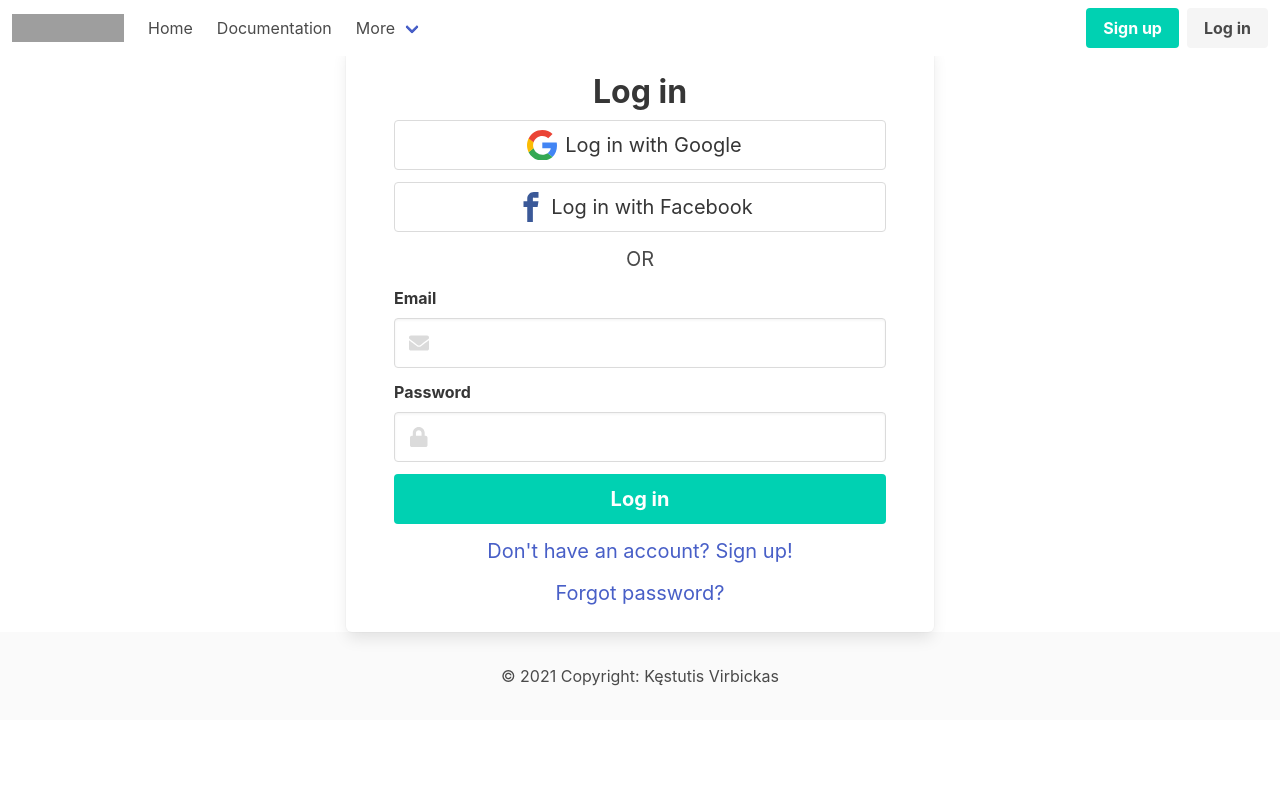
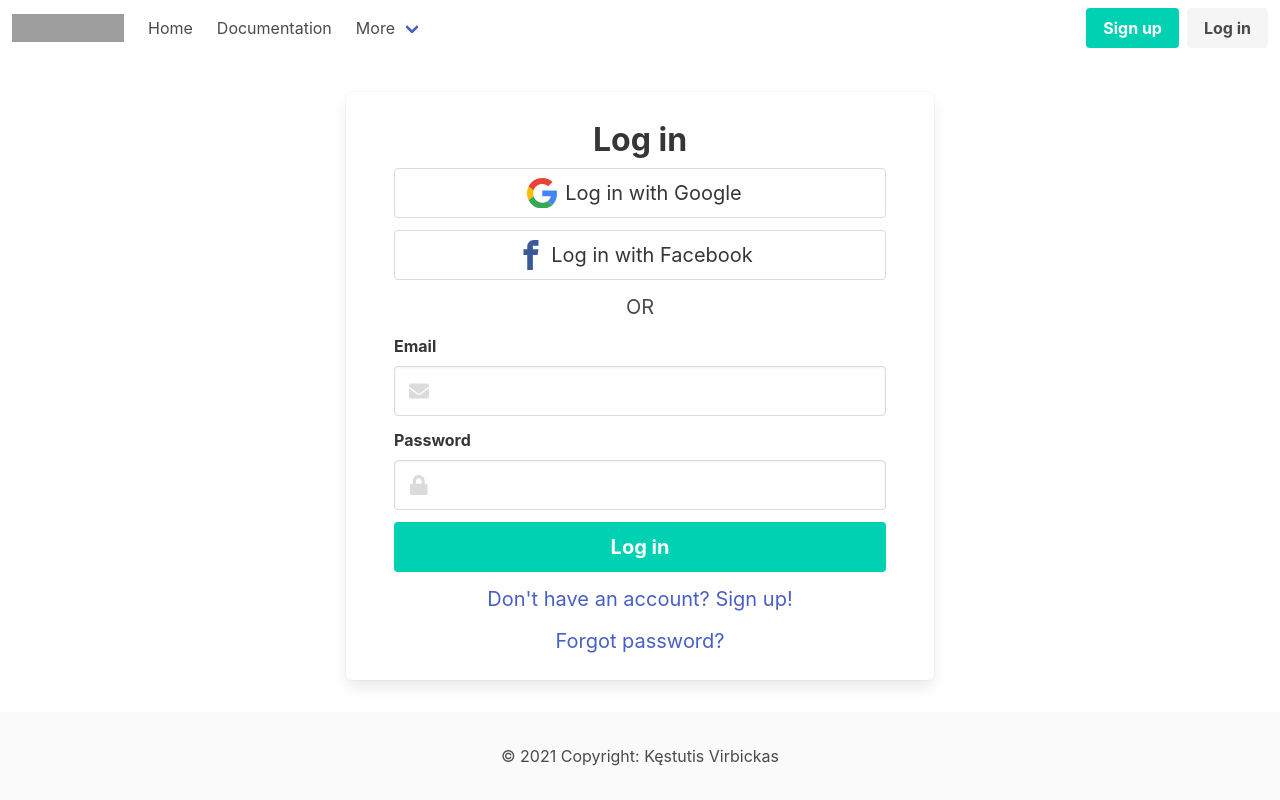
Before and after one commit to kestvir/recipe-reader-node-react, a React (Create React App) app in the folder client/: page /login in a window 1280 px wide. Built offline with nearby package versions, Linux system fonts and the light colour scheme; no server answers; grey boxes are pictures that could not be loaded.

Commit message:
added sections

```diff
--- a/client/src/components/Auth/ForgotPassword.tsx
+++ b/client/src/components/Auth/ForgotPassword.tsx
@@ -56,6 +56,7 @@ const ForgotPassword: React.FC<ForgotPasswordProps> = ({}) => {
   }
 
   return (
+    <section className="section">
       <div className="container">
         <div className="columns mb-0">
           <div className="column is-half is-offset-one-quarter box px-6 py-5">
@@ -103,6 +104,7 @@ const ForgotPassword: React.FC<ForgotPasswordProps> = ({}) => {
           </div>
         </div>
       </div>
+    </section>
   );
 };
 
--- a/client/src/components/Auth/Login.tsx
+++ b/client/src/components/Auth/Login.tsx
@@ -61,6 +61,7 @@ const Login: React.FC<LoginProps> = ({}) => {
   }
 
   return (
+    <section className="section">
       <div className="container">
         <div className="columns mb-0">
           <div className="column is-half is-offset-one-quarter box px-6 py-5">
@@ -119,6 +120,7 @@ const Login: React.FC<LoginProps> = ({}) => {
           </div>
         </div>
       </div>
+    </section>
   );
 };
 
--- a/client/src/components/Auth/ResetPassword.tsx
+++ b/client/src/components/Auth/ResetPassword.tsx
@@ -139,6 +139,7 @@ const ResetPassword: React.FC<ResetPasswordProps> = ({}) => {
   }
 
   return (
+    <section className="section">
       <div className="container">
         <div className="columns mb-0">
           <div className="column is-half is-offset-one-quarter box px-6 py-5">
@@ -189,6 +190,7 @@ const ResetPassword: React.FC<ResetPasswordProps> = ({}) => {
           </div>
         </div>
       </div>
+    </section>
   );
 };
 
--- a/client/src/components/Auth/Signup.tsx
+++ b/client/src/components/Auth/Signup.tsx
@@ -86,6 +86,7 @@ const Signup: React.FC<SignupProps> = ({}) => {
   }
 
   return (
+    <section className="section">
       <div className="container">
         <div className="columns mb-0">
           <div className="column is-half is-offset-one-quarter box px-6 py-5">
@@ -143,6 +144,7 @@ const Signup: React.FC<SignupProps> = ({}) => {
           </div>
         </div>
       </div>
+    </section>
   );
 };
 
--- a/client/src/components/Home.tsx
+++ b/client/src/components/Home.tsx
@@ -1,7 +1,11 @@
 import React from "react";
 
 const Home: React.FC = ({}) => {
-  return <h1>Hello World!</h1>;
+  return (
+    <section className="section">
+      <h1>Hello World!</h1>
+    </section>
+  );
 };
 
 export default Home;
--- a/client/src/main.scss
+++ b/client/src/main.scss
@@ -2,4 +2,8 @@
 
 $footer-padding: 2rem 0;
 
+section {
+    height: calc(100vh - 88px - 56px);
+}
+
 @import "../node_modules/bulma/bulma.sass";
```
Also changed, not shown: client/src/components/Recipes/CreateRecipes.tsx (added, +9 -0 lines). Lines whose indentation alone changed are shown as unchanged.
